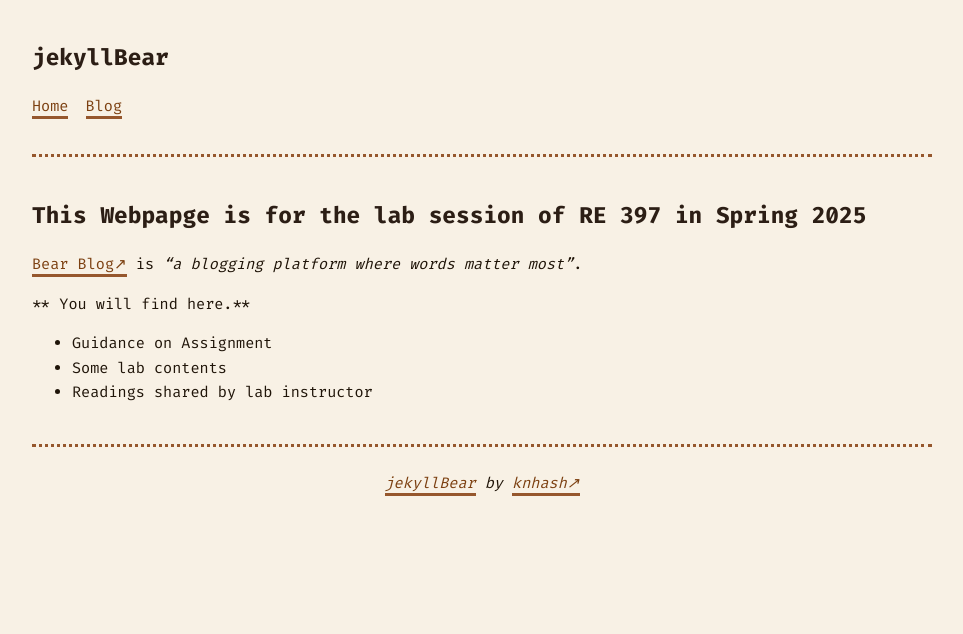
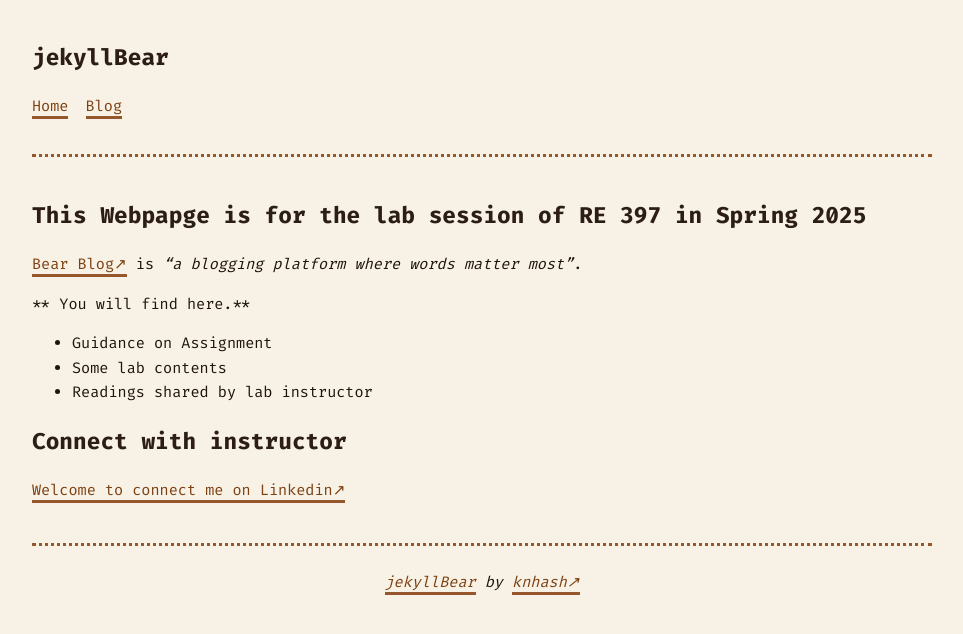
Before and after one commit to zluo1223/Re397Spring, a Jekyll site: the page built from index.md, in a window 1280 px wide. Shown: the top 634 px of the page, without its empty margins (158-1121 px from the left). Built offline with Jekyll 4.4.1, drawn with Linux system fonts in a browser that asks for light colours.

Commit message:
Update index.md

```diff
--- a/index.md
+++ b/index.md
@@ -14,3 +14,7 @@ title: Hello!Welcome to RE397
 - Guidance on Assignment
 - Some lab contents
 - Readings shared by lab instructor
+
+## Connect with instructor
+
+[Welcome to connect me on Linkedin](https://www.linkedin.com/in/zhongmin-luo-9b5400221/)
```
